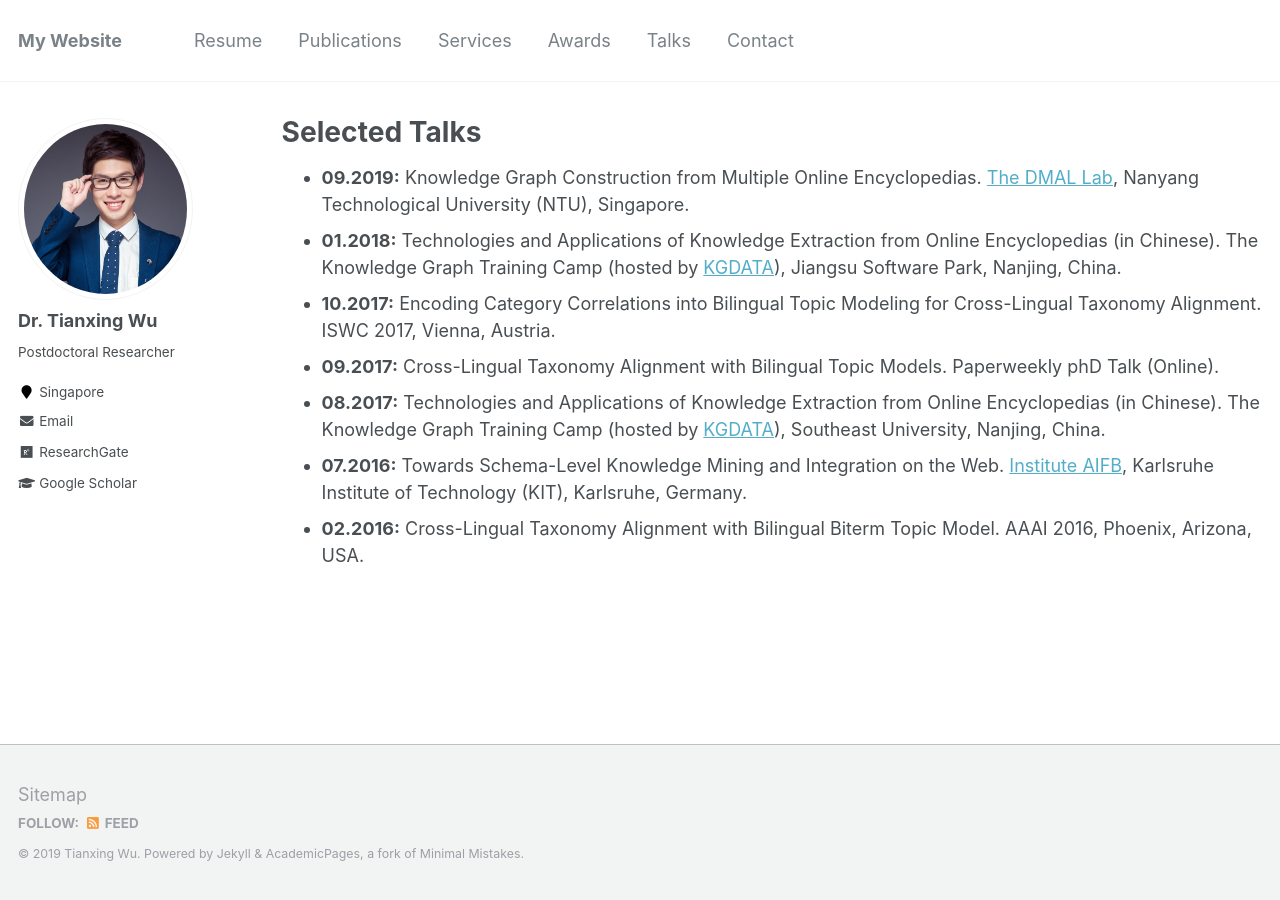
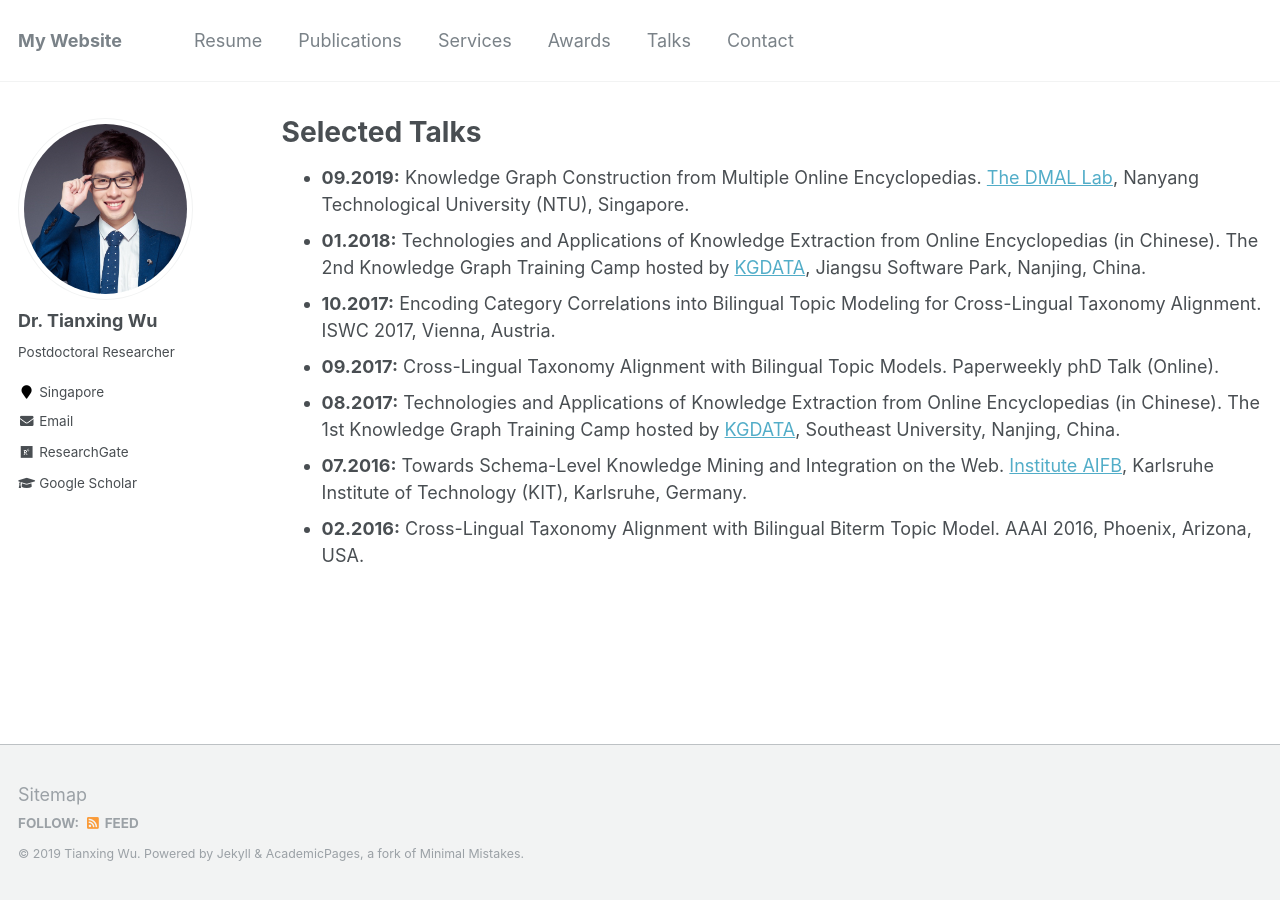
Before and after one commit to tianxing-wu/tianxing-wu.github.io, a Jekyll site: the page built from _pages/selected_talks.md, in a window 1280 px wide. Built offline with Jekyll 4.4.1, drawn with Linux system fonts in a browser that asks for light colours.

Commit message:
site update

```diff
--- a/_pages/selected_talks.md
+++ b/_pages/selected_talks.md
@@ -5,9 +5,9 @@ permalink: /selected_talks/
 author_profile: true
 ---
 * **09.2019:** Knowledge Graph Construction from Multiple Online Encyclopedias. [The DMAL Lab](http://scse.ntu.edu.sg/Research/DMAL/Pages/Home.aspx), Nanyang Technological University (NTU), Singapore.
-* **01.2018:** Technologies and Applications of Knowledge Extraction from Online Encyclopedias (in Chinese). The Knowledge Graph Training Camp (hosted by [KGDATA](https://www.kgtdata.com)), Jiangsu Software Park, Nanjing, China.
+* **01.2018:** Technologies and Applications of Knowledge Extraction from Online Encyclopedias (in Chinese). The 2nd Knowledge Graph Training Camp hosted by [KGDATA](https://www.kgtdata.com), Jiangsu Software Park, Nanjing, China.
 * **10.2017:** Encoding Category Correlations into Bilingual Topic Modeling for Cross-Lingual Taxonomy Alignment. ISWC 2017, Vienna, Austria.
 * **09.2017:** Cross-Lingual Taxonomy Alignment with Bilingual Topic Models. Paperweekly phD Talk (Online).
-* **08.2017:** Technologies and Applications of Knowledge Extraction from Online Encyclopedias (in Chinese). The Knowledge Graph Training Camp (hosted by [KGDATA](https://www.kgtdata.com)), Southeast University, Nanjing, China.
+* **08.2017:** Technologies and Applications of Knowledge Extraction from Online Encyclopedias (in Chinese). The 1st Knowledge Graph Training Camp hosted by [KGDATA](https://www.kgtdata.com), Southeast University, Nanjing, China.
 * **07.2016:** Towards Schema-Level Knowledge Mining and Integration on the Web. [Institute AIFB](http://www.aifb.kit.edu/web/Hauptseite/en), Karlsruhe Institute of Technology (KIT), Karlsruhe, Germany.
 * **02.2016:** Cross-Lingual Taxonomy Alignment with Bilingual Biterm Topic Model. AAAI 2016, Phoenix, Arizona, USA.
```
Also changed, not shown: 1 other file.
